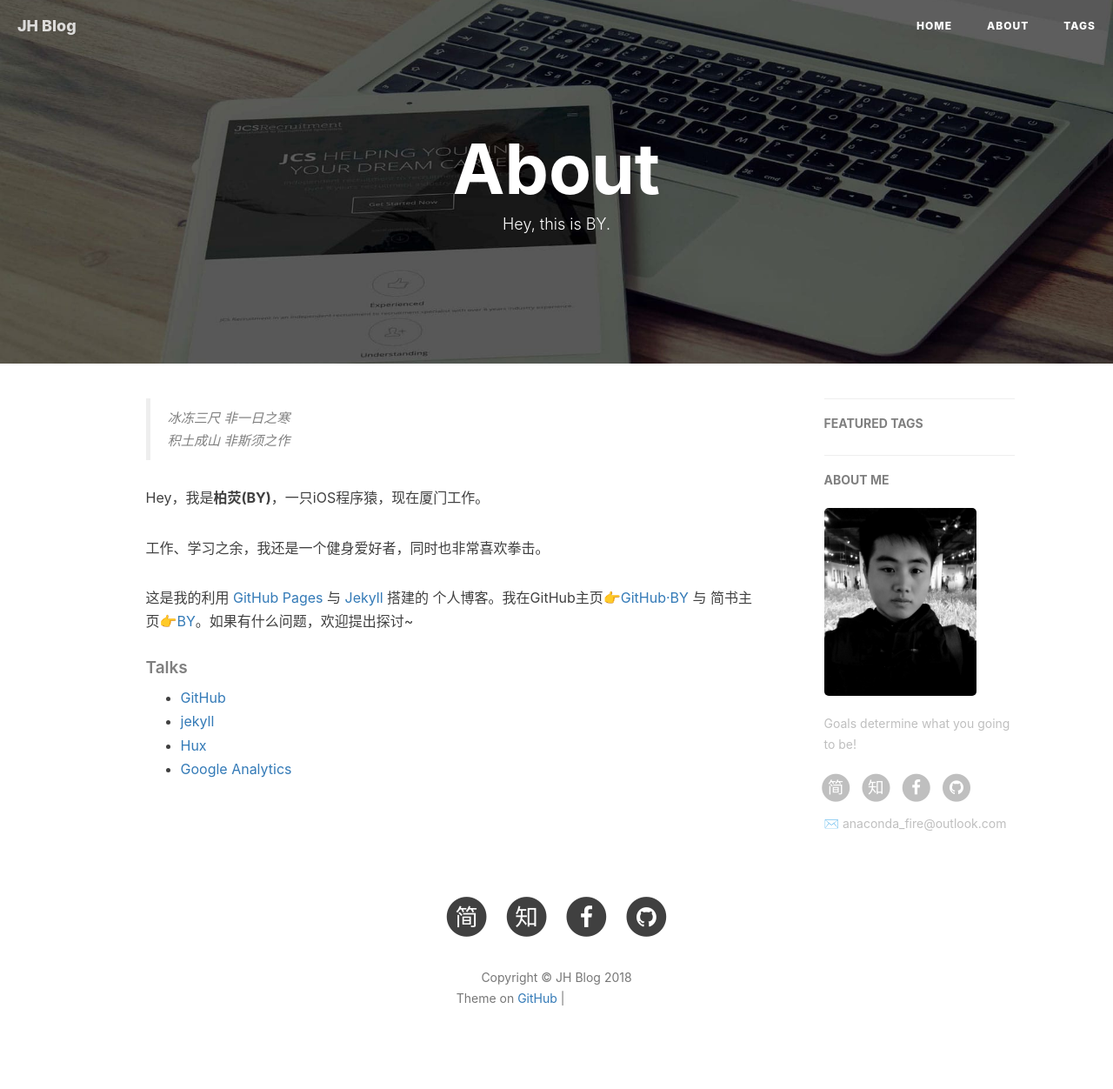
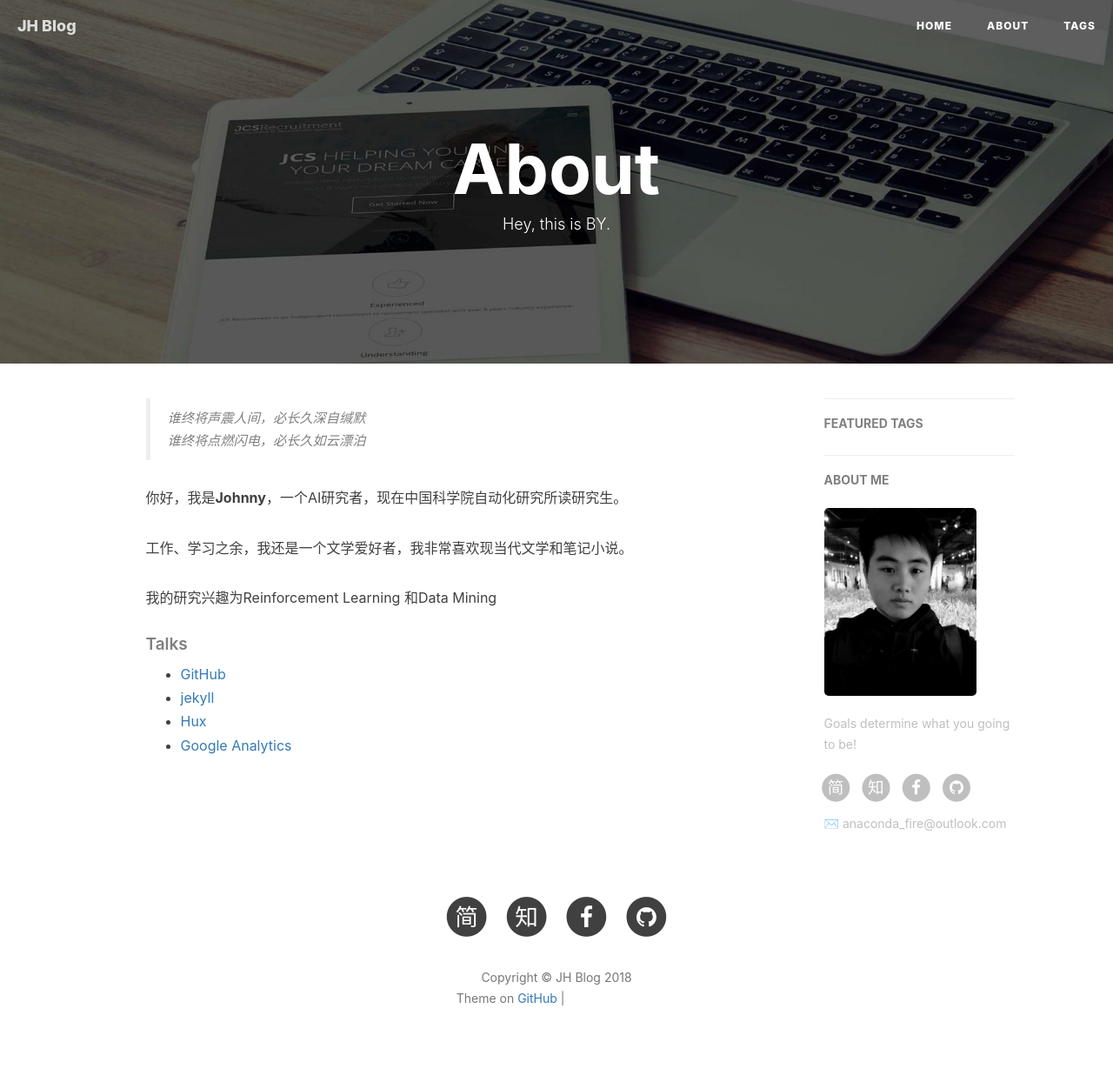
Before and after one commit to sweetice/previous_blog, a Jekyll site: the page built from about.html, in a window 1280 px wide. Shown: the whole page at 87% size. Built offline with Jekyll 4.4.1, drawn with Linux system fonts in a browser that asks for light colours; nearby versions of some CDN libraries; comment, search, counter and statistics services are not loaded; grey boxes are pictures that could not be loaded.

Commit message:
Update about.html

```diff
--- a/about.html
+++ b/about.html
@@ -15,14 +15,14 @@ header-img: "img/post-bg-rwd.jpg"
 <div class="zh post-container">
 
     <!--copied from markdown -->
-    <blockquote><p>冰冻三尺 非一日之寒<br>
-    积土成山 非斯须之作</p></blockquote>
+    <blockquote><p>谁终将声震人间，必长久深自缄默<br>
+    谁终将点燃闪电，必长久如云漂泊</p></blockquote>
 
-    <p>Hey，我是<strong>柏荧(BY)</strong>，一只iOS程序猿，现在厦门工作。</p>
+    <p>你好，我是<strong>Johnny</strong>，一个AI研究者，现在中国科学院自动化研究所读研究生。</p>
 
-    <p>工作、学习之余，我还是一个健身爱好者，同时也非常喜欢拳击。</p>
+    <p>工作、学习之余，我还是一个文学爱好者，我非常喜欢现当代文学和笔记小说。</p>
 
-    <p>这是我的利用 <a href="https://pages.github.com/">GitHub Pages</a> 与 <a href="http://jekyll.com.cn/">Jekyll</a> 搭建的 个人博客。我在GitHub主页<a href="https://github.com/qiubaiying">👉GitHub·BY</a> 与 简书主页<a href="https://http://www.jianshu.com/u/e71990ada2fd">👉BY</a>。如果有什么问题，欢迎提出探讨~</p>
+    <p>我的研究兴趣为Reinforcement Learning 和Data Mining</p>
 
     <p></p>
 
```
